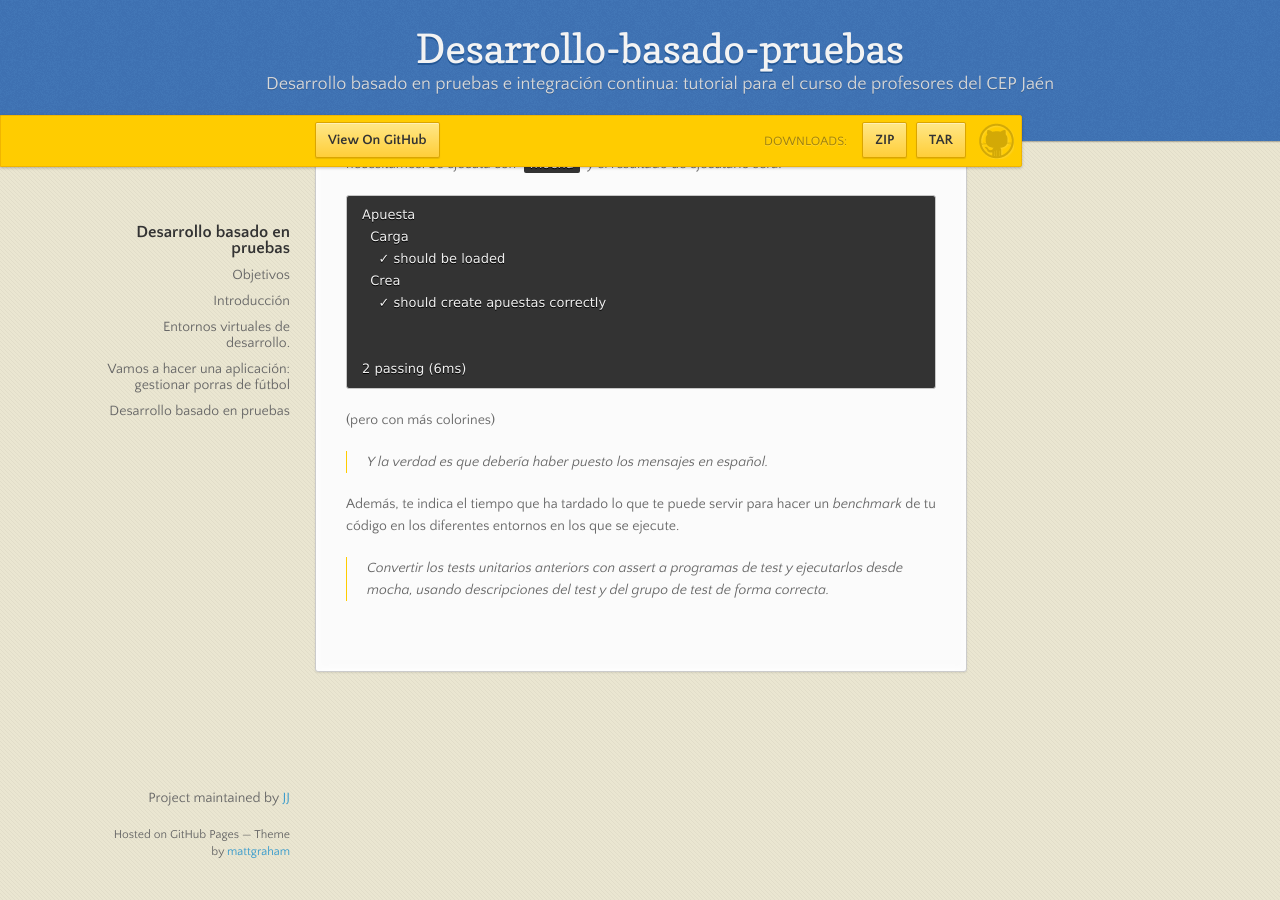
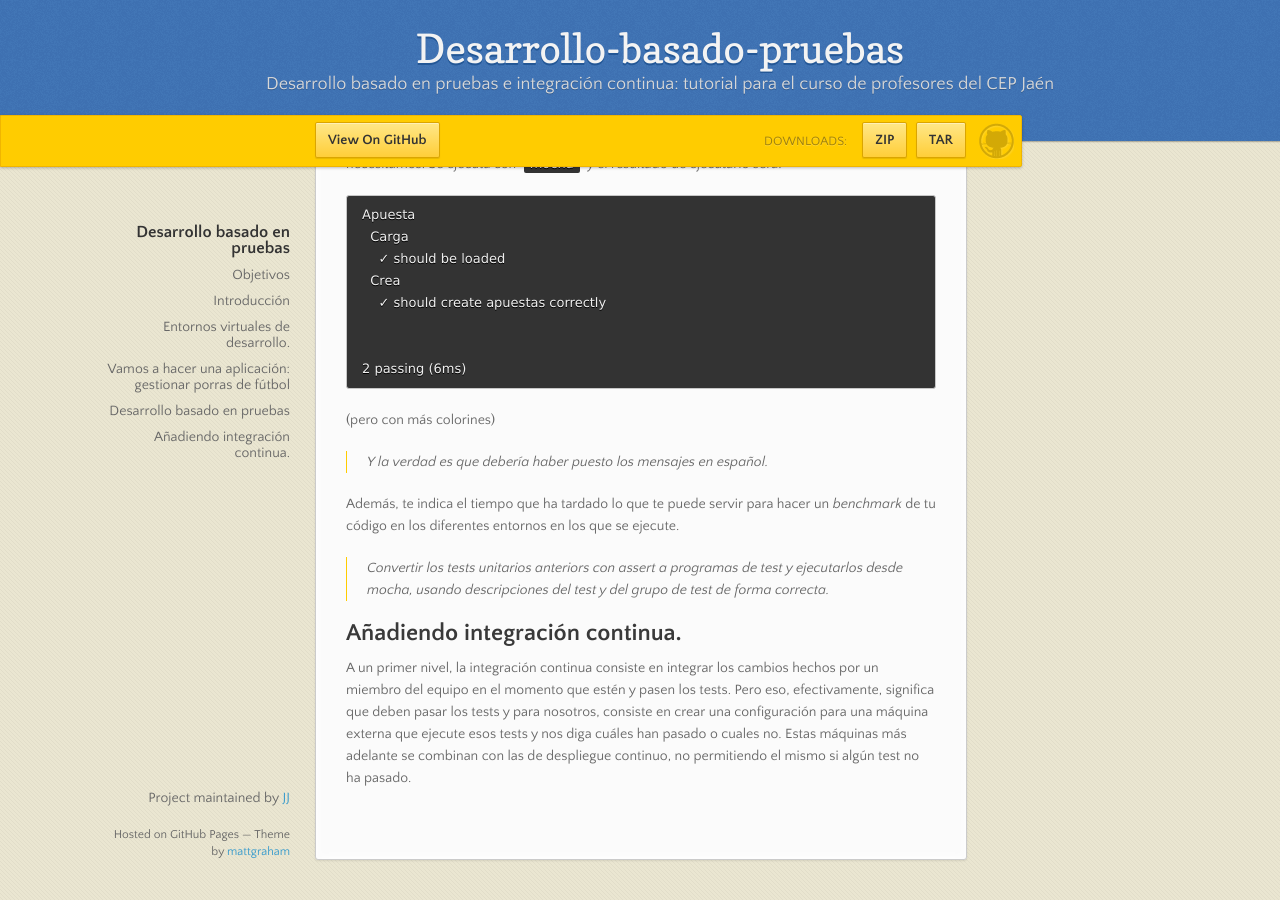
Before and after one commit to JJ/desarrollo-basado-pruebas, a Jekyll site: the page built from index.md, in a window 1280 px wide and 900 px high, scrolled down 7549 px. Built offline with Jekyll 4.4.1, drawn with Linux system fonts in a browser that asks for light colours; nearby versions of some CDN libraries.

Commit message:
Sync gh-pages with master

```diff
--- a/index.md
+++ b/index.md
@@ -435,3 +435,15 @@ que se ejecute.
 > Convertir los tests unitarios anteriors con assert a programas de
 > test y ejecutarlos desde *mocha*, usando descripciones del test y
 > del grupo de test de forma correcta.
+
+
+##Añadiendo integración continua.
+
+A un primer nivel, la integración continua consiste en integrar los
+cambios hechos por un miembro del equipo en el momento que estén y
+pasen los tests. Pero eso, efectivamente, significa que deben pasar
+los tests y para nosotros, consiste en crear una configuración para
+una máquina externa que ejecute esos tests y nos diga cuáles han
+pasado o cuales no. Estas máquinas más adelante se combinan con las de
+despliegue continuo, no permitiendo el mismo si algún test no ha
+pasado.
```
Also changed, not shown: README.md.
